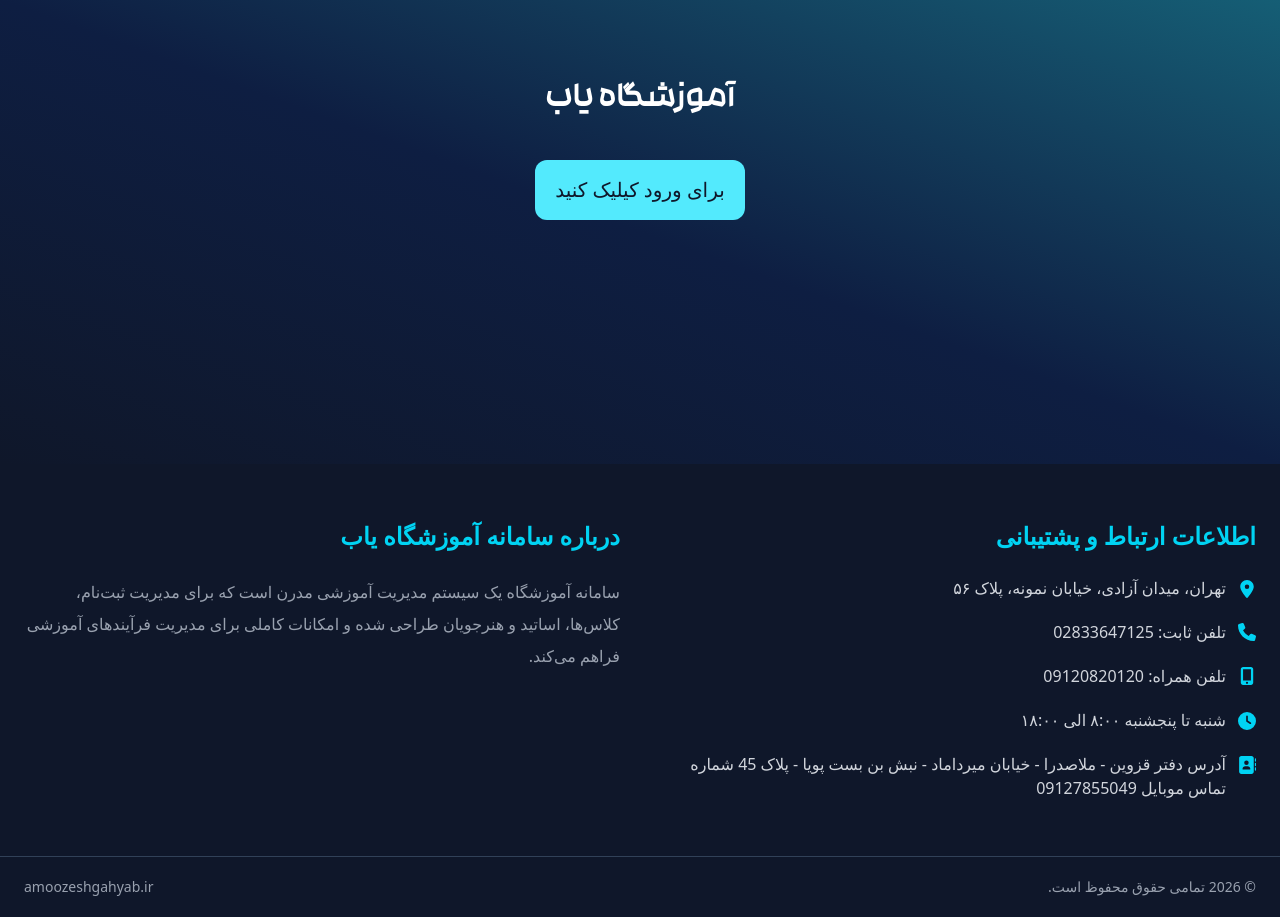
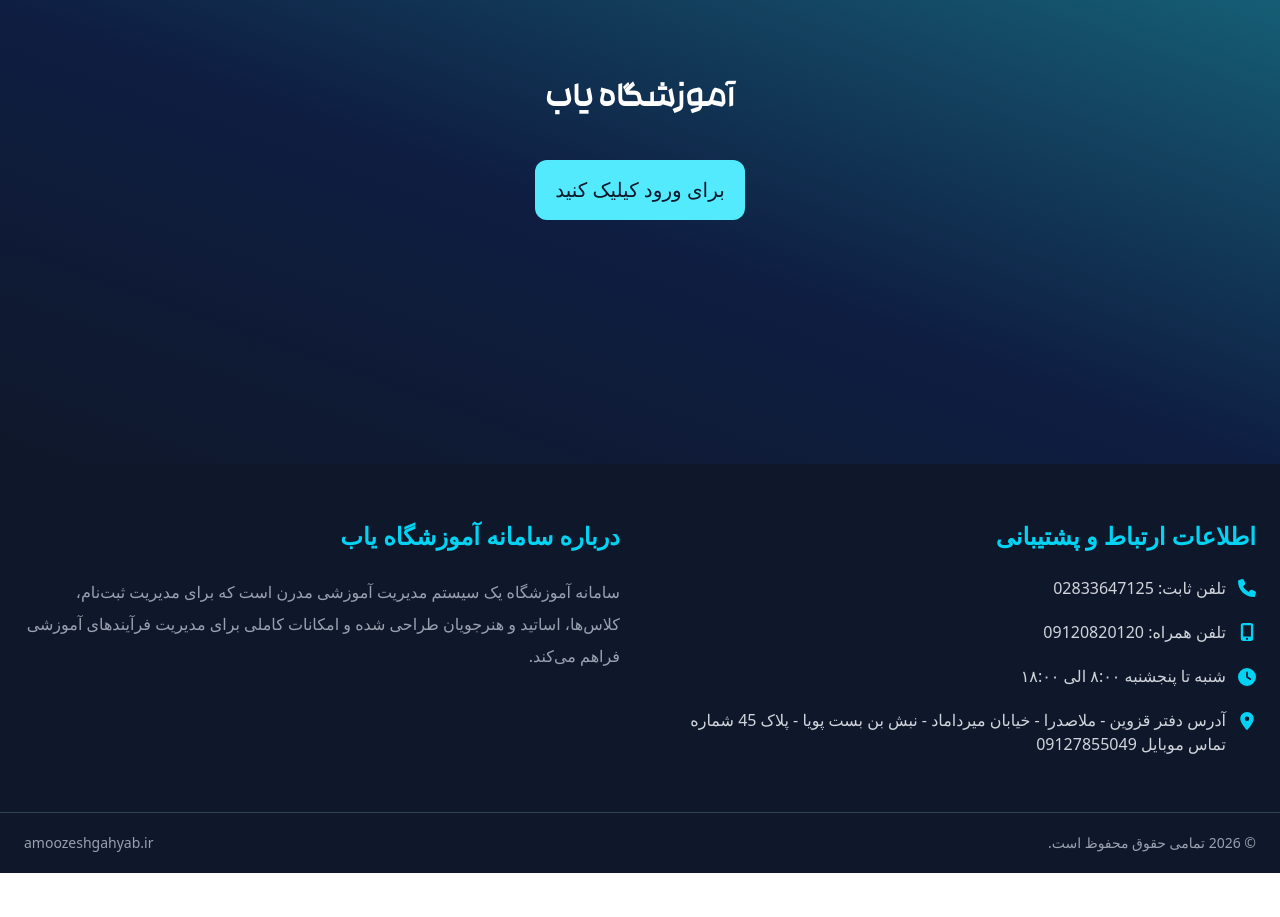
Before and after one commit to iranpsc/AmozeshgahYab-Front, a Next.js app: page / in a window 1280 px wide. After the commit the page ends 873 px from the top, so only its background shows below. Built offline with nearby package versions, Linux system fonts and the light colour scheme.

Commit message:
update footer

```diff
--- a/src/components/layout/Footer.tsx
+++ b/src/components/layout/Footer.tsx
@@ -21,10 +21,10 @@ export default function Footer() {
                         </h3>
 
                         <ul className="space-y-5">
-                            <li className="flex items-start gap-3">
+                            {/* <li className="flex items-start gap-3">
                                 <FaLocationDot className="mt-1 text-cyan-400 text-lg shrink-0" />
                                 <span>تهران، میدان آزادی، خیابان نمونه، پلاک ۵۶</span>
-                            </li>
+                            </li> */}
 
                             <li className="flex items-center gap-3">
                                 <FaPhone className="text-cyan-400 text-lg shrink-0" />
@@ -49,7 +49,7 @@ export default function Footer() {
                                 </span>
                             </li>
                             <li className="flex items-start gap-3">
-                                <FaAddressBook className="mt-1 text-cyan-400 text-lg shrink-0" />
+                                <FaLocationDot className="mt-1 text-cyan-400 text-lg shrink-0" />
                                 آدرس دفتر قزوین - ملاصدرا - خیابان میرداماد - نبش بن بست پویا - پلاک 45
                                 شماره تماس موبایل 09127855049
                             </li>
```
